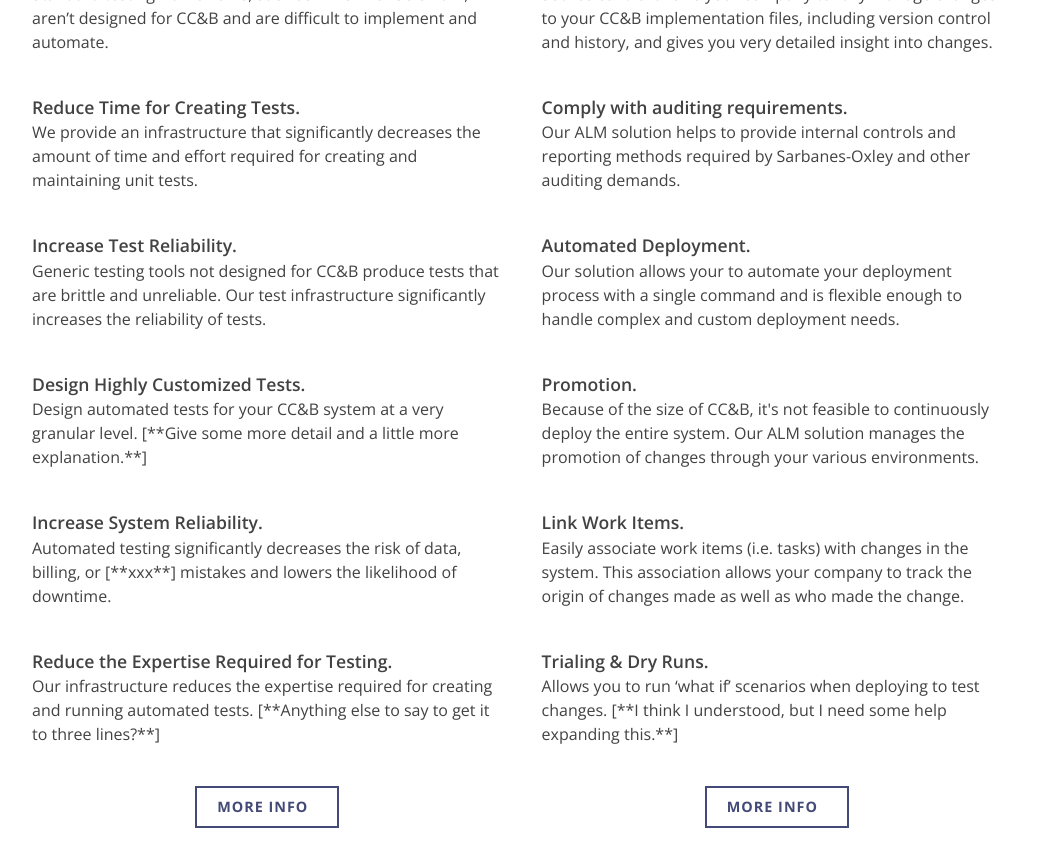
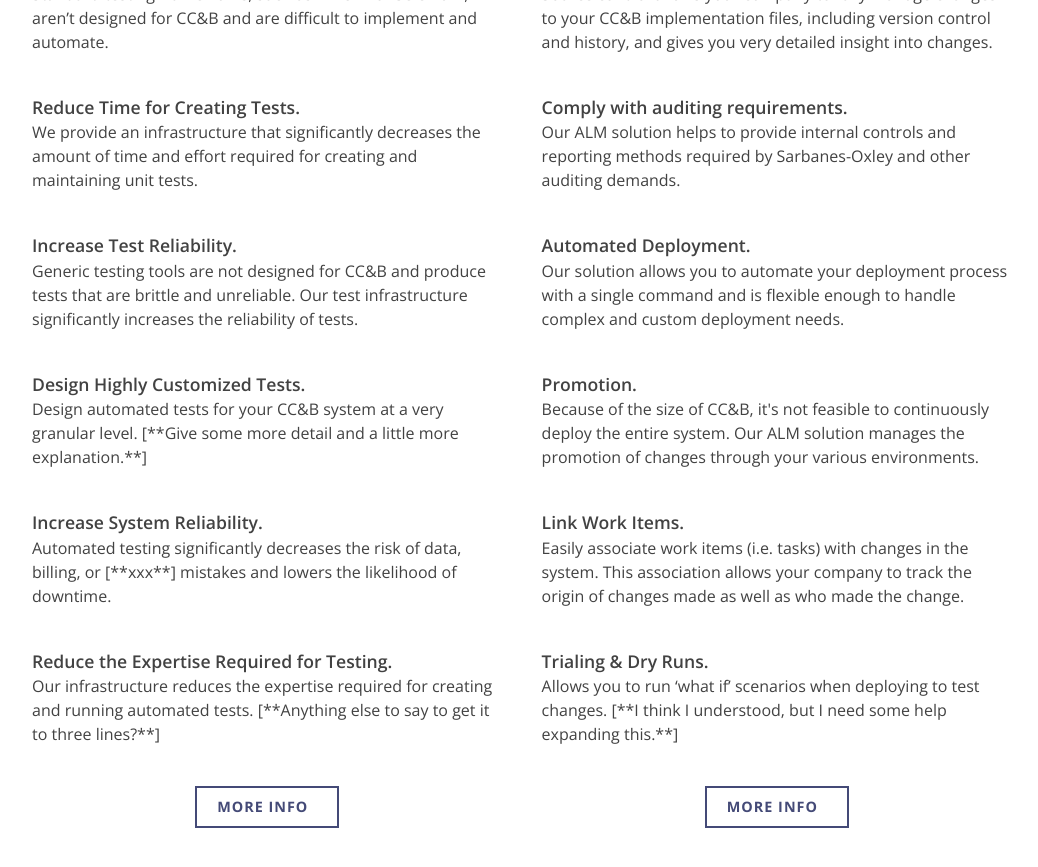
Before and after one commit to IntelliTect/CCBAutomation-website, a Jekyll site: the page built from index.html, in a window 1280 px wide and 900 px high, scrolled down 880 px. Shown: the top 867 px of the window, without its empty margins (118-1156 px from the left). Built offline with Jekyll 4.4.1, drawn with Linux system fonts in a browser that asks for light colours; nearby versions of some CDN libraries.

Commit message:
updated grammar/spelling errors

```diff
--- a/_data/value.yml
+++ b/_data/value.yml
@@ -11,7 +11,7 @@ offerings:
       - title: Reduce Time for Creating Tests.
         description: We provide an infrastructure that significantly decreases the amount of time and effort required for creating and maintaining unit tests.
       - title: Increase Test Reliability.
-        description: Generic testing tools not designed for CC&B produce tests that are brittle and unreliable. Our test infrastructure significantly increases the reliability of tests.
+        description: Generic testing tools are not designed for CC&B and produce tests that are brittle and unreliable. Our test infrastructure significantly increases the reliability of tests.
       - title: Design Highly Customized Tests.
         description: Design automated tests for your CC&B system at a very granular level.  [**Give some more detail and a little more explanation.**]
       - title: Increase System Reliability.
@@ -26,7 +26,7 @@ offerings:
       - title: Comply with auditing requirements.
         description: Our ALM solution helps to provide internal controls and reporting methods required by Sarbanes-Oxley and other auditing demands.
       - title: Automated Deployment.
-        description: Our solution allows your to automate your deployment process with a single command and is flexible enough to handle complex and custom deployment needs.
+        description: Our solution allows you to automate your deployment process with a single command and is flexible enough to handle complex and custom deployment needs.
       - title: Promotion.
         description: Because of the size of CC&B, it's not feasible to continuously deploy the entire system. Our ALM solution manages the promotion of changes through your various environments.
       - title: Link Work Items.
```
